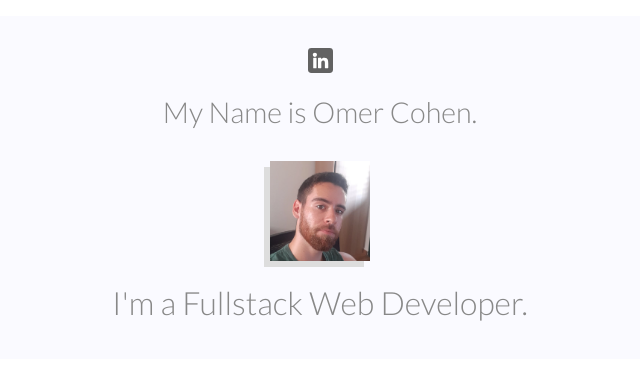
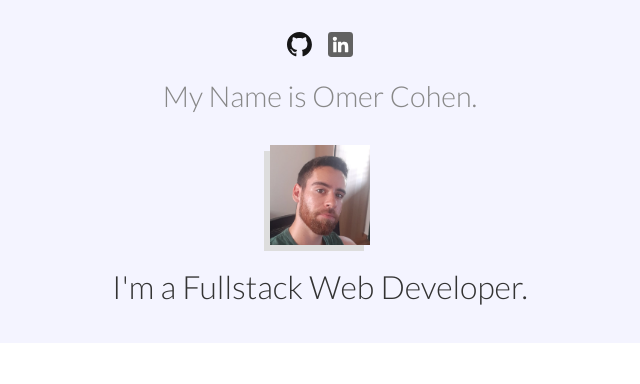
Before and after one commit to omerchn/portfolio, a Next.js app: page / in a window 1280 px wide. Shown: the top 384 px of the page, without its empty margins (320-960 px from the left). Built offline with nearby package versions, Linux system fonts and the light colour scheme.

Commit message:
style updates

```diff
--- a/modules/Bio.js
+++ b/modules/Bio.js
@@ -6,10 +6,10 @@ const BioStyled = styled.div`
   width: 100%;
   max-width: 100%;
   margin: 1em;
+  margin-top: 0;
   padding: 1em 2em;
-  border-radius: 1em;
-  background: #fafaff;
-
+  border-radius: 0 0 1em 1em;
+  background: #f4f4ff;
 
   .socials {
     margin: 1em 0;
@@ -42,7 +42,7 @@ const BioStyled = styled.div`
   .job {
     width: fit-content;
     margin: auto;
-    color: #888;
+    color: #333;
   }
 `
 
@@ -50,7 +50,10 @@ export default function Bio() {
   return (
     <BioStyled>
       <div className="socials">
-        <a target="__blank" href="https://www.linkedin.com/in/omercohen990/">
+        <a target="__blank" href="https://github.com/omercohen990">
+          <Image priority src="/images/general/github.svg" alt="github" height="25" width="25" />
+        </a>
+        <a target="__blank" href="https://www.linkedin.com/in/omercohen990">
           <Image priority src="/images/general/linkedin.svg" alt="linkedin" height="25" width="25" />
         </a>
       </div>
```
Also changed, not shown: public/images/general/github.svg (added).
